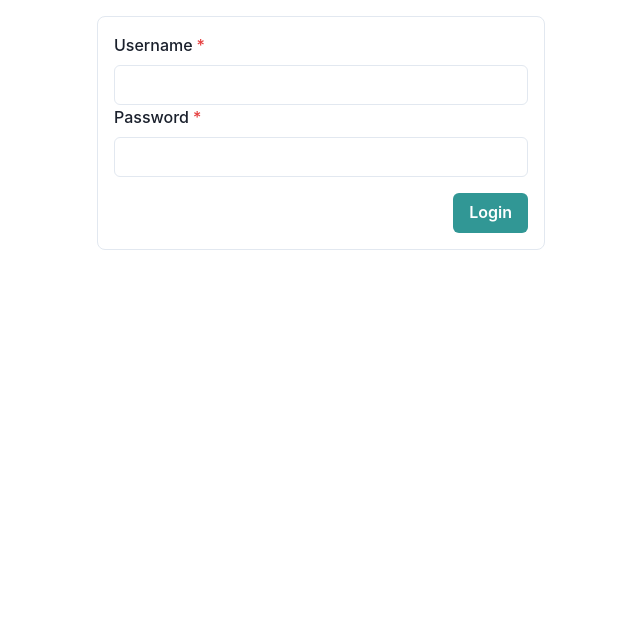
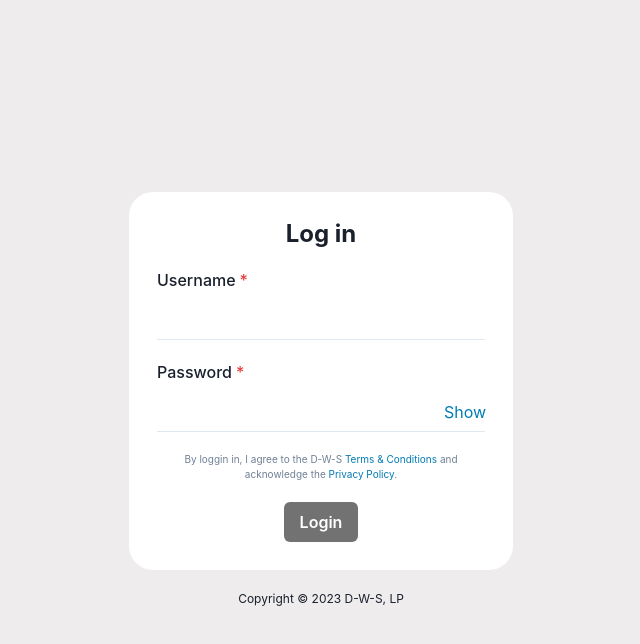
Before and after one commit to dangpg/dough-with-stuff, a React (Vite) app: page /login in a window 1280 px wide. Shown: the top 644 px of the page, without its empty margins (319-959 px from the left). Built offline with nearby package versions, Linux system fonts and the light colour scheme; no server answers.

Commit message:
Add styling to login page

```diff
--- a/src/components/login-form.tsx
+++ b/src/components/login-form.tsx
@@ -3,8 +3,13 @@ import {
   FormControl,
   FormLabel,
   Input,
-  Stack,
   Button,
+  VStack,
+  Heading,
+  InputGroup,
+  InputRightElement,
+  Text,
+  Link,
 } from "@chakra-ui/react";
 import { useEffect, useState } from "react";
 import { useNavigate } from "react-router-dom";
@@ -13,6 +18,10 @@ import { useAuth } from "../contexts/auth-context";
 const LoginForm = () => {
   const [username, setUsername] = useState("");
   const [password, setPassword] = useState("");
+
+  const [isPasswordVisible, setIsPasswordVisible] = useState(false);
+  const handlePasswordToggle = () => setIsPasswordVisible((prev) => !prev);
+
   const navigate = useNavigate();
 
   const { login, isPending, isAuthenticated } = useAuth();
@@ -28,28 +37,62 @@ const LoginForm = () => {
   }, [isAuthenticated, navigate]);
 
   return (
-    <Box maxW="md" mx="auto" mt={4} p={4} borderWidth={1} rounded="lg">
+    <Box minW="sm" maxW="sm" bg="white" padding={7} rounded="3xl">
+      <VStack gap={5}>
+        <Heading fontSize="2xl" fontWeight="bold">
+          Log in
+        </Heading>
         <FormControl id="username" isRequired>
           <FormLabel>Username</FormLabel>
           <Input
             type="text"
             value={username}
+            variant="flushed"
             onChange={(e) => setUsername(e.target.value)}
           />
         </FormControl>
         <FormControl id="password" isRequired>
           <FormLabel>Password</FormLabel>
+          <InputGroup>
             <Input
-          type="password"
+              type={isPasswordVisible ? "text" : "password"}
               value={password}
+              variant="flushed"
               onChange={(e) => setPassword(e.target.value)}
             />
+            <InputRightElement>
+              <Button
+                variant="link"
+                onClick={handlePasswordToggle}
+                color="secondary.600"
+                fontWeight="normal"
+              >
+                {isPasswordVisible ? "Hide" : "Show"}
+              </Button>
+            </InputRightElement>
+          </InputGroup>
         </FormControl>
-      <Stack mt={4} direction="row" spacing={4} justify="flex-end">
-        <Button colorScheme="teal" onClick={handleLogin} isDisabled={isPending}>
+        <Text fontSize="2xs" color="gray.500" textAlign="center">
+          By loggin in, I agree to the D-W-S{" "}
+          <Link
+            href="https://www.youtube.com/watch?v=dQw4w9WgXcQ"
+            color="secondary.600"
+          >
+            Terms & Conditions
+          </Link>{" "}
+          and acknowledge the{" "}
+          <Link
+            href="https://www.youtube.com/watch?v=y6120QOlsfU"
+            color="secondary.600"
+          >
+            Privacy Policy
+          </Link>
+          .
+        </Text>
+        <Button colorScheme="dark" onClick={handleLogin} isDisabled={isPending}>
           Login
         </Button>
-      </Stack>
+      </VStack>
     </Box>
   );
 };
--- a/src/main.tsx
+++ b/src/main.tsx
@@ -2,10 +2,11 @@ import React from "react";
 import ReactDOM from "react-dom/client";
 import App from "./App";
 import { ChakraProvider } from "@chakra-ui/react";
+import { theme } from "./utils/theme";
 
 ReactDOM.createRoot(document.getElementById("root") as HTMLElement).render(
   <React.StrictMode>
-    <ChakraProvider>
+    <ChakraProvider theme={theme}>
       <App />
     </ChakraProvider>
   </React.StrictMode>
--- a/src/pages/login.tsx
+++ b/src/pages/login.tsx
@@ -1,8 +1,18 @@
+import { Center, Flex, Text, VStack } from "@chakra-ui/react";
 import React from "react";
 import LoginForm from "../components/login-form";
 
 const Login = () => {
-  return <LoginForm />;
+  return (
+    <Flex minH="100vh" bg="#EEECEC" justifyContent="center" alignItems="center">
+      <VStack gap={5}>
+        <LoginForm />
+        <Center>
+          <Text fontSize="xs">Copyright © 2023 D-W-S, LP</Text>
+        </Center>
+      </VStack>
+    </Flex>
+  );
 };
 
 export default Login;
--- /dev/null
+++ b/src/utils/theme.ts
@@ -0,0 +1,42 @@
+import { extendTheme } from "@chakra-ui/react";
+
+export const theme = extendTheme({
+  colors: {
+    primary: {
+      50: "#ffebe5",
+      100: "#fbc6ba",
+      200: "#f29d8e",
+      300: "#eb7261",
+      400: "#e34535",
+      500: "#ca261c",
+      600: "#9e2514",
+      700: "#71200e",
+      800: "#461606",
+      900: "#1e0800",
+    },
+    secondary: {
+      50: "#d8f5ff",
+      100: "#abe3ff",
+      200: "#7ad4ff",
+      300: "#48c9ff",
+      400: "#1bc1fe",
+      500: "#01afe4",
+      600: "#007cb3",
+      700: "#005081",
+      800: "#002b50",
+      900: "#000d1f",
+    },
+    dark: {
+      50: "#fbeff5",
+      100: "#d8d9dc",
+      200: "#bfbfc0",
+      300: "#a5a5a5",
+      400: "#8b8b8b",
+      500: "#727272",
+      600: "#595959",
+      700: "#3f3f40",
+      800: "#262629",
+      900: "#150a0f",
+    },
+  },
+});
```
Lines whose indentation alone changed are shown as unchanged.
